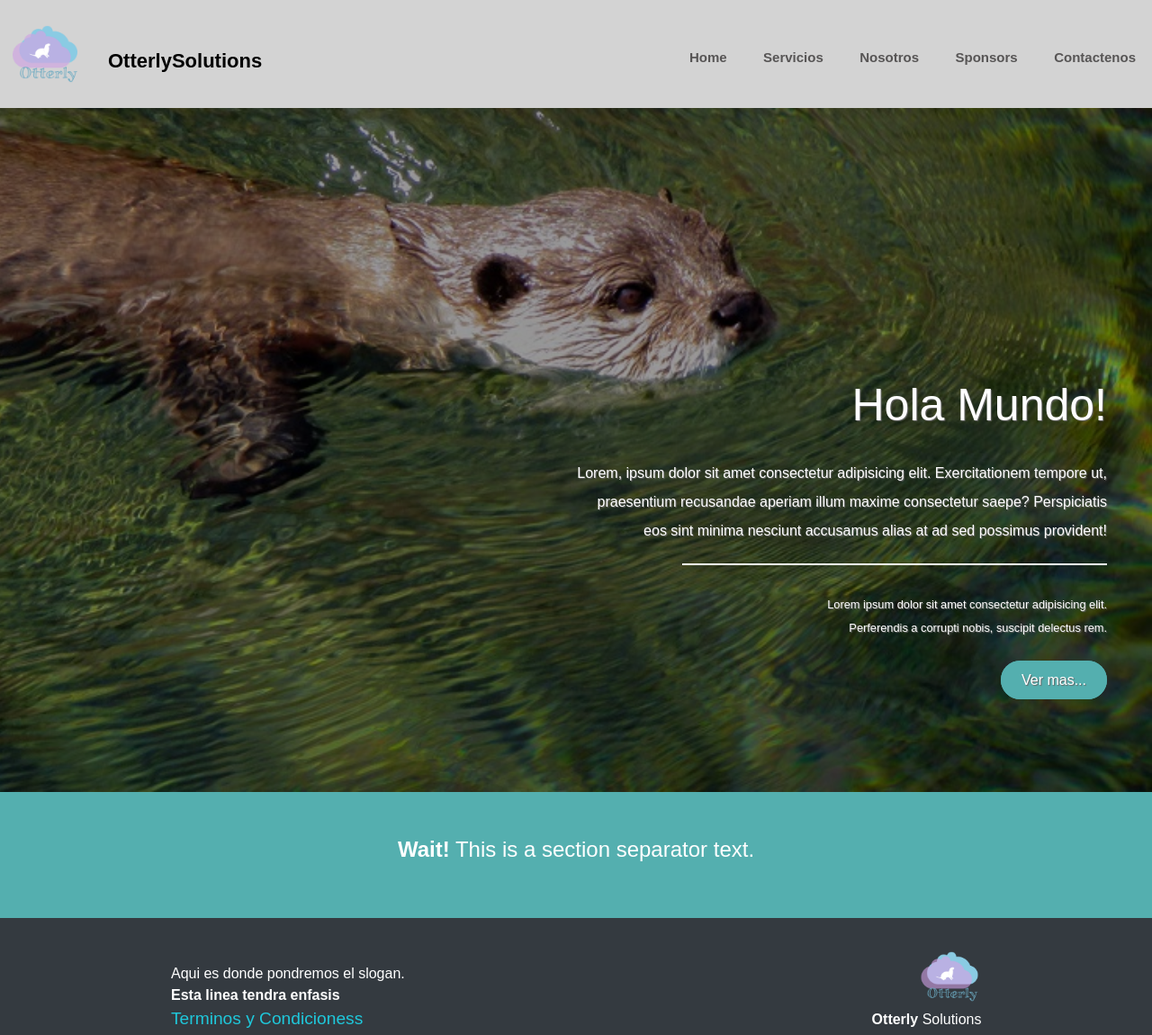
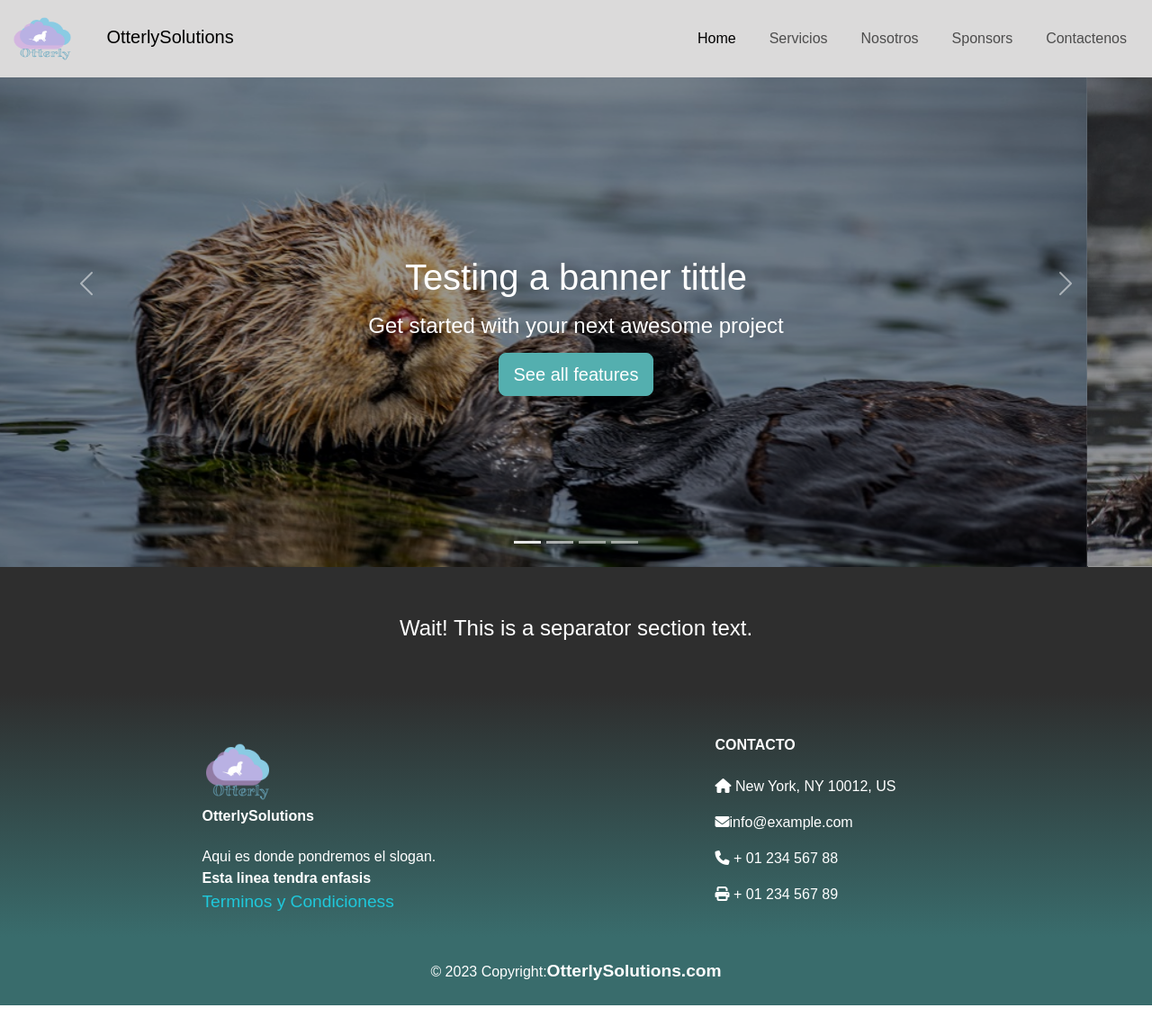
Before and after one commit to 8thajor8/PFMarcos, a plain HTML site: page index.html in a window 1280 px wide. Shown: the whole page at 90% size. After the commit the page ends 1117 px from the top, so only its background shows below. Drawn offline with nearby package versions, Linux system fonts and the light colour scheme.

Commit message:
Upgrade Home

```diff
--- a/index.html
+++ b/index.html
@@ -6,6 +6,10 @@
     <meta name="viewport" content="width=device-width, initial-scale=1.0">
     <link rel="icon" href="assets/feature3.png" />
     <title>OtterlySolutions</title>
+    <script src="https://kit.fontawesome.com/55d940ec4a.js" crossorigin="anonymous"></script>
+    <link href="https://cdn.jsdelivr.net/npm/bootstrap@5.3.0-alpha1/dist/css/bootstrap.min.css" rel="stylesheet" integrity="sha384-GLhlTQ8iRABdZLl6O3oVMWSktQOp6b7In1Zl3/Jr59b6EGGoI1aFkw7cmDA6j6gD" crossorigin="anonymous">
+    <script src="https://cdn.jsdelivr.net/npm/bootstrap@5.3.0-alpha1/dist/js/bootstrap.bundle.min.js" integrity="sha384-w76AqPfDkMBDXo30jS1Sgez6pr3x5MlQ1ZAGC+nuZB+EYdgRZgiwxhTBTkF7CXvN" crossorigin="anonymous"></script>
+
     <link rel="stylesheet" type="text/css" href="style.css">
 </head>
 
@@ -14,76 +18,138 @@
 <!-- Navigation bar -->
 
     <header>
+        <nav class="navbar fixed-top navbar-expand-lg">
+            <div class="container-fluid">
                 <div class="logo">
-            <img class="logo_img" src="assets/logo.png" >
+                    <a class="navbar-brand" href="#"><img class="navbar-brand" src="assets/logo.png" width="70" height="70" ></a>
+                    <a  class="navbar-brand" href="#">OtterlySolutions</a>
                 </div>
-        <div class="logo_link"><a href="#">OtterlySolutions</a></div>
 
-        <nav>
-            <ul class="nav_lista">
-                <li class="nav_lista_item">
-                    <a class="" href="#">Home</a>
+                <button class="navbar-toggler" type="button" data-bs-toggle="offcanvas" data-bs-target="#offcanvasNavbar" aria-controls="offcanvasNavbar">
+                    <span class="navbar-toggler-icon"></span>
+                </button>
+
+                <div class="offcanvas offcanvas-end" tabindex="-1" id="offcanvasNavbar" aria-labelledby="offcanvasNavbarLabel">
+                    <div class="offcanvas-header">
+                        <h5 class="offcanvas-title" id="offcanvasNavbarLabel">Otterly!</h5>
+                        <button type="button" class="btn-close" data-bs-dismiss="offcanvas" aria-label="Close"></button>
+                    </div>
+
+                    <div class="offcanvas-body">
+                        <ul class="navbar-nav justify-content-end flex-grow-1 ">
+                            <li class="nav-item mx-2">
+                                <a class="nav-link active" aria-current="page"  href="#">Home</a>
                             </li>
-                <li class="nav_lista_item">
-                    <a class="" href="pages/servicios.html">Servicios</a>
+                            <li class="nav-item mx-2">
+                                <a class="nav-link" href="pages/servicios.html">Servicios</a>
                             </li>
-                <li class="nav_lista_item">
-                    <a class="" href="pages/nosotros.html">Nosotros</a>
+                            <li class="nav-item mx-2">
+                                <a class="nav-link" href="pages/nosotros.html">Nosotros</a>
                             </li>
-                <li class="nav_lista_item">
-                    <a class="" href="pages/sponsors.html">Sponsors</a>
+                            <li class="nav-item mx-2">
+                                <a class="nav-link" href="pages/sponsors.html">Sponsors</a>
                             </li>
-                <li class="nav_lista_item">
-                    <a class="" href="pages/contactenos.html">Contactenos</a>
+                            <li class="nav-item mx-2">
+                                <a class="nav-link" href="pages/contactenos.html">Contactenos</a>
                             </li>
                         </ul>
+                    </div>
+                </div>
+            </div>
         </nav>
     </header>
 
 <!-- Section 1: Banners -->
-    <div class="main_banner">
-        <div class="main_banner_overlay"></div>
 
-        <div id="" class="main_banner_content">
-            <h1 class="">Hola Mundo!</h1>
-            <p class="">Lorem, ipsum dolor sit amet consectetur adipisicing elit. Exercitationem tempore ut, praesentium recusandae aperiam illum maxime consectetur saepe? Perspiciatis eos sint minima nesciunt accusamus alias at ad sed possimus provident!</p>
-            <div class="division"></div>
-            <p  class="smaller">Lorem ipsum dolor sit amet consectetur adipisicing elit.<br>
-                Perferendis a corrupti nobis, suscipit delectus rem.</p>
-            <div class="banner_button"><a class="" href="/pages/servicios.html" role="button">Ver mas...</a></div>
+    <div id="otterCarousel" class="carousel slide" data-bs-ride="carousel">
+        <div class="carousel-indicators">
+            <button type="button" data-bs-target="#otterCarousel" data-bs-slide-to="0" class="active" aria-current="true" aria-label="Slide 1"></button>
+            <button type="button" data-bs-target="#otterCarousel" data-bs-slide-to="1" aria-label="Slide 2"></button>
+            <button type="button" data-bs-target="#otterCarousel" data-bs-slide-to="2" aria-label="Slide 3"></button>
+            <button type="button" data-bs-target="#otterCarousel" data-bs-slide-to="3" aria-label="Slide 4"></button>
         </div>
 
+        <div class="overlay"></div>
 
+        <div class="carousel-inner">
+            <div class="carousel-item active">
+                <img src="assets/carousel1.jpg" class="d-block w-100" alt="...">
+            </div>
+
+            <div class="carousel-item">
+                <img src="assets/carousel2.jpg" class="d-block w-100" alt="...">
+            </div>
+
+            <div class="carousel-item">
+                <img src="assets/carousel3.jpg" class="d-block w-100" alt="...">
+            </div>
+
+            <div class="carousel-item">
+                <img src="assets/carousel4.jpg" class="d-block w-100" alt="...">
+            </div>
+        </div>
+
+        <button class="carousel-control-prev" type="button" data-bs-target="#otterCarousel" data-bs-slide="prev">
+            <span class="carousel-control-prev-icon" aria-hidden="true"></span>
+            <span class="visually-hidden">Previous</span>
+        </button>
+
+        <button class="carousel-control-next" type="button" data-bs-target="#otterCarousel" data-bs-slide="next">
+            <span class="carousel-control-next-icon" aria-hidden="true"></span>
+            <span class="visually-hidden">Next</span>
+        </button>
+
+        <div class="overlaytext container-fluid">
+            <h1 class="display-6 mb-3">Testing a banner tittle</h1>
+            <h4 class="mb-3">Get started with your next awesome project</h4>
+            <a  href="pages/servicios.html"><button class="mb-4 buttonbanner btn btn-success btn-lg" role="button">See all features</button></a>
+        </div>
     </div>
 
 
 
 <!-- Separador -->
     <section class="separatorbox">
-        <div  class="separator">
-            <strong>Wait!</strong> This is a section separator text.
+        <div class="container-fluid">
+            <div  class="text-center separator">
+                <strong>Wait!</strong> This is a separator section text.
             </div>
-
+        </div>
     </section>
 
 
 
 
 <!-- Footer -->
-    <footer>
-        <div  class="footerSlogan">
-            Aqui es donde pondremos el slogan.<br>
-            <strong>Esta linea tendra enfasis</strong><br>
+    <footer class="text-center text-lg-start bg-light  m-0">
+        <section class="footergrad">
+            <div class="container text-center text-md-start pt-5">
+                <div class="row ">
+                    <div class="col-md-3 col-lg-4 col-xl-3 mx-auto mb-4">
+                        <img src="assets/logo.png" class="footerLogo">
+                        <h6 class="fw-bold mb-4">OtterlySolutions</h6>
+                        <p class="m-0">Aqui es donde pondremos el slogan.</p>
+                        <p class="m-0"><strong>Esta linea tendra enfasis</strong></p>
                         <a href="#">Terminos y Condicioness</a>
                     </div>
 
-        <div class="footerLogo">
-            <img src="./assets/logo.png" width="70" height="70">
-            <div class="">
-                <strong>Otterly</strong> Solutions
+                    <div class="col-md-4 col-lg-3 col-xl-3 mx-auto mb-md-0 mb-4">
+                        <h6 class="text-uppercase fw-bold mb-4">Contacto</h6>
+                        <p ><i class="fa-solid fa-house"></i> New York, NY 10012, US</p>
+                        <p><i class="fas fa-envelope"></i>info@example.com</p>
+                        <p><i class="fas fa-phone"></i> + 01 234 567 88</p>
+                        <p><i class="fas fa-print"></i> + 01 234 567 89</p>
                     </div>
                 </div>
+            </div>
+        </section>
+
+        <div class="text-center p-4" style="background-color: #396c6c;">© 2023 Copyright:<a class="text-reset fw-bold" href="#">OtterlySolutions.com</a></div>
+
     </footer>
+<!-- Footer -->
+
+
 
 </body>
 </html>
--- a/style.css
+++ b/style.css
@@ -5,85 +5,28 @@
 
 }
 
-header{
-    height: 80px;
-    width: 100%;
-    background-color: lightgray;
-    position: fixed;
-    padding: 20px 0px;
-    display: inline-block;
-    z-index: 3;
+nav{
+    background-color: rgb(219, 218, 218);
 }
 
-.logo{
 
-    height: 100%;
-    margin-left: 10px;
-    margin-right: 10px;
-    float: left;
 
+.nav-item{
+    padding-left: 5px;
 }
 
-.logo_img{
-    height: 100%;
-
+.nav-item:hover{
+    background-color: rgb(121, 118, 118);
+    font-weight: 600;
+    border-radius: 10px;
 }
 
-.logo_link {
-
-    display: inline-block;
-    padding-top: 35px;
-    margin-left: 20px;
-    font-weight: 600;
-    font-size: 22px;
-
-
- }
-
-.logo_link a{
-
-    margin-bottom: 50px;
-    text-decoration: none;
-    color: black;
-
+#offcanvasNavbar{
+    width: 300px;
+    background-color:rgb(219, 218, 218) ;
 }
 
-nav{
-    float: right;
-    padding-top: 35px
-
-}
-
-.nav_lista_item{
-    display: inline-block;
-    list-style: none;
-    padding: 0px 10px;
-
-}
-
-.nav_lista_item a{
-    color: rgb(87, 85, 85);
-    text-decoration: none;
-    font-weight: 600;
-    font-size: 15px;
-    padding: 8px;
-}
-
-.nav_lista_item a:hover{
-    color: black;
-}
-
-.main_banner{
-    padding-top: 80px;
-    height: 100vh;
-    width: 100%;
-    background-image: url(assets/banner.jpg);
-    background-size: cover;
-    background-position: right;
-    position: relative;
-}
-
-.main_banner_overlay {
+.overlay {
     position: absolute;
     top: 0;
     right: 0;
@@ -92,32 +35,46 @@ nav{
     background:#000;
     opacity:0.4;
     z-index: 1;
+}
+
+.overlaytext{
+    position: absolute;
+    top: 45%;
+    text-align: center;
+    z-index: 2;
+    color: #fff;
+    box-align: center;
+}
+
+.carousel-control-prev{
+    z-index: 3;
+}
+
+.carousel-control-next{
+    z-index: 3;
+}
+
+.overtittle{
+    text-transform: uppercase;
+    margin-bottom: 20px;
+}
+
+.btn-success{
+    background-color: rgb(84,175,175);
+    border-color: rgb(84,175,175);
+}
+.carousel-inner{
+    padding-top: 80px;
 
 }
 
-.main_banner_content{
-    display: block;
-    padding: 320px 50px 50px 50%;
-    text-align: right;
-    line-height: 2;
-    color: white;
-    z-index: 2;
+@media only screen and (max-width: 576px) {
+
+    .overlaytext{
     position: relative;
-    text-shadow: 1px 1px 1px #666;
-}
-
-.main_banner_content h1{
-    font-size: 50px;
-    color: white;
-    font-weight: 300;
-
-}
-
-.main_banner_content p{
-    font-size: 1.25 rem;
-    margin: 10px 0px;
-
-
+	background-color: #a7c0da;
+    padding-top: 30px;;
+  }
 }
 
 .smaller{
@@ -125,41 +82,8 @@ nav{
 
 }
 
-.division{
-	width: 80%;
-	border-top: 2px solid white;
-    text-align: right;
-    padding-right: 0px;
-    margin: 10px 0px;
-    display: inline-block;
-
-}
-
-.banner_button {
-    margin: 20px 0px;
-    padding: 10px 0px;
-
-
-
-
-}
-.banner_button a{
-    padding: 10px 20px;
-    border: 3px solid rgb(84,175,175);
-    border-radius: 50px;
-    text-decoration: none;
-    background-color: rgb(84,175,175);
-    color: white;
-
-}
-
-.banner_button a:hover{
-    background-color: black;
-    border: 3px solid black;
-}
-
 .separatorbox{
-	background-color: rgb(84,175,175);
+	background-color: #2e2e2e;
     height: 140px;
 
 }
@@ -173,26 +97,18 @@ nav{
 }
 
 footer{
-	background-color: #343a40;
     color: white;
-    height: 150px;
+}
+
+.footergrad{
+    background: rgb(57,108,108);
+    background: linear-gradient(0deg, rgba(57,108,108,1) 0%, rgba(46,46,46,1) 100%);
 
 }
 
-.footerSlogan{
-	width:40%;
-    padding-top: 30px;
-    padding-left: 190px;
-    display: inline-block;
-    line-height: 1.5;
-
-}
 .footerLogo{
 	width:30%;
-    display: inline-block;
-    text-align: right;
-    padding-top: 30px;
-    padding-right: 60px;
+
 }
 
 footer a, footer a:active, footer a:focus, footer a:hover {
@@ -520,7 +436,7 @@ form textarea{
     width: 90%;
 }
 
-button{
+.contactenos_form_tittle button{
 	margin-bottom: 30px;
     padding: 10px 20px;
     background-color: rgb(84,175,175, 0.7);
@@ -534,7 +450,7 @@ button{
 
 }
 
-button:hover{
+.contactenos_form_tittle button:hover{
 
     background-color: black;
 
```
Also changed, not shown: assets/banner.jpg (deleted), assets/carousel1.jpg (added), assets/carousel2.jpg (added), assets/carousel3.jpg (added), assets/carousel4.jpg (added). Lines whose indentation alone changed are shown as unchanged.
